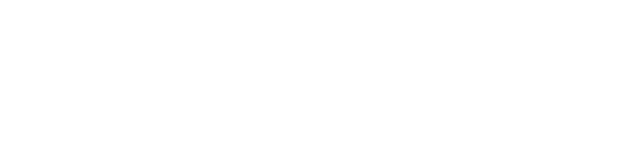
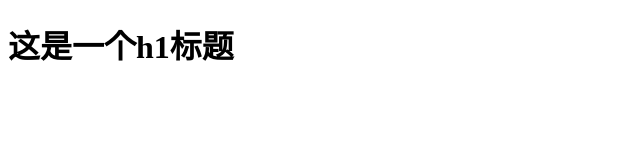
Before and after one commit to 113ck/project_01, a plain HTML site: page index.html in a window 1280 px wide. Shown: the whole page, without its empty margins (0-640 px from the left). Drawn offline with Linux system fonts and the light colour scheme.

Commit message:
新建index.js和index.css并修改了index.html

```diff
--- a/index.html
+++ b/index.html
@@ -7,6 +7,6 @@
     <title>Document</title>
 </head>
 <body>
-
+    <h1>这是一个h1标题</h1>
 </body>
 </html>
```
Also changed, not shown: index.css (added), index.js (added).
